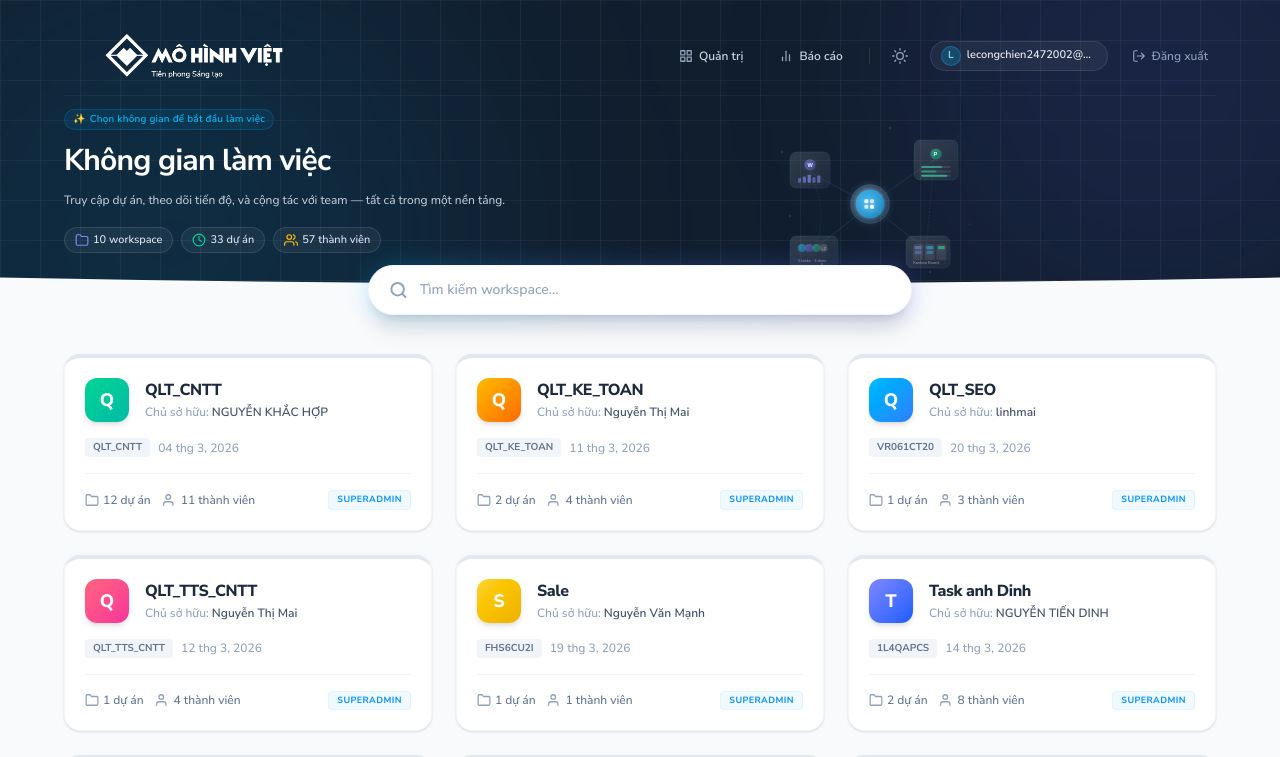
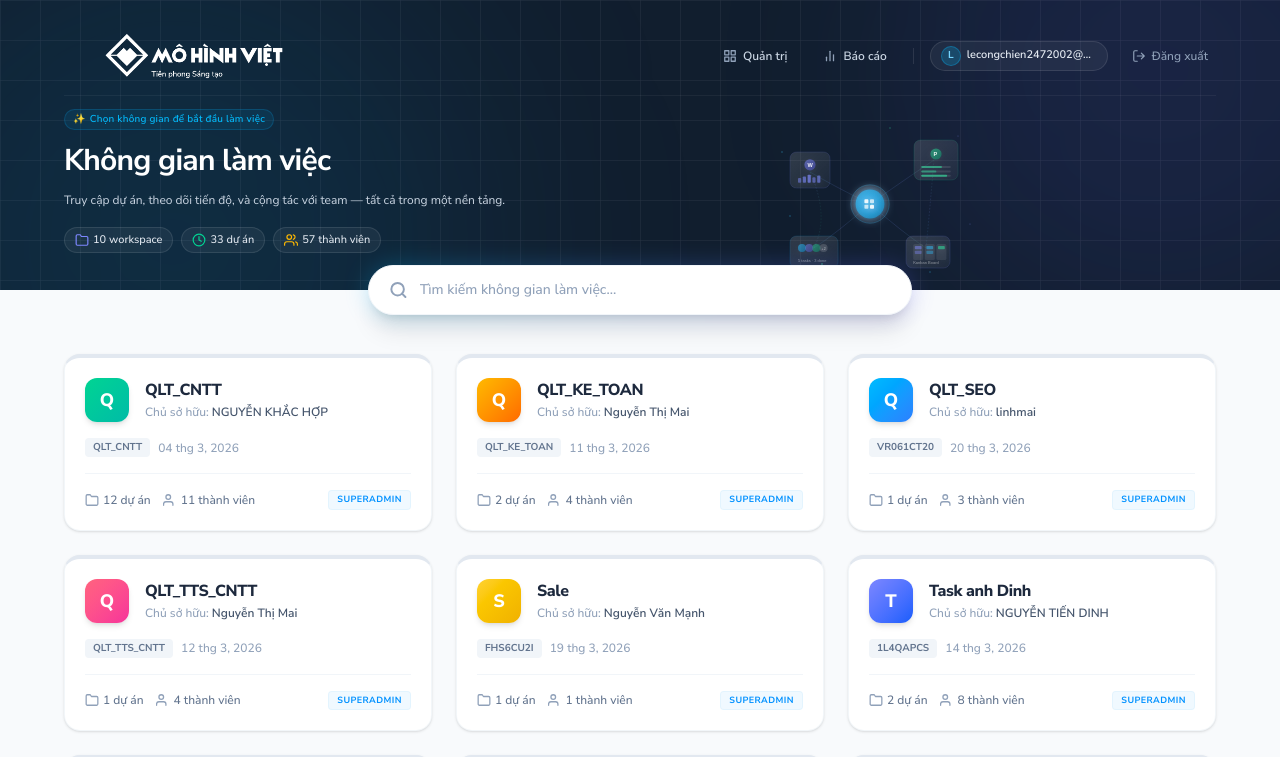
Before and after one commit to linh6666/Work-flow, a Next.js app: page /workspace-selection in a window 1280 px wide. Shown: the top 757 px of the page. Built offline with nearby package versions, Linux system fonts and the light colour scheme.

Commit message:
25/6/25 lan1

```diff
--- a/components/WorkspaceSelection/index.tsx
+++ b/components/WorkspaceSelection/index.tsx
@@ -187,7 +187,7 @@ export default function WorkspaceSelection() {
           <div className="flex items-center gap-2 cursor-pointer select-none">
             <Image
               src="/logo/logo1.png"
-              alt="WorkFlow Logo"
+              alt="Logo WorkFlow"
               width={560}
               height={140}
               className="h-[260px] w-auto object-contain -my-[90px]"
@@ -222,7 +222,7 @@ export default function WorkspaceSelection() {
             <div className="hidden md:block w-px h-4 bg-white/10" />
 
             {/* Dark/Light mode button */}
-            <button className="text-slate-400 hover:text-white transition-colors p-1.5 rounded-lg hover:bg-white/5">
+            {/* <button className="text-slate-400 hover:text-white transition-colors p-1.5 rounded-lg hover:bg-white/5">
               <svg className="w-4 h-4" viewBox="0 0 24 24" fill="none" stroke="currentColor" strokeWidth="2" strokeLinecap="round" strokeLinejoin="round">
                 <circle cx="12" cy="12" r="5" />
                 <line x1="12" y1="1" x2="12" y2="3" />
@@ -234,7 +234,7 @@ export default function WorkspaceSelection() {
                 <line x1="4.22" y1="19.78" x2="5.64" y2="18.36" />
                 <line x1="18.36" y1="5.64" x2="19.78" y2="4.22" />
               </svg>
-            </button>
+            </button> */}
 
             {/* User Account Button */}
             <div className="flex items-center gap-1.5 px-2.5 py-1 bg-white/5 border border-white/10 rounded-full hover:bg-white/10 transition-all cursor-pointer">
@@ -301,7 +301,7 @@ export default function WorkspaceSelection() {
           <div className="lg:col-span-5 flex justify-end items-center relative h-[150px] w-full hidden lg:block">
             <Image
               src="/logo/svgviewer.svg"
-              alt="Connected Workspaces"
+              alt="Kết nối các không gian làm việc"
               width={240}
               height={150}
               className="w-full max-w-[240px] object-contain select-none"
@@ -311,11 +311,11 @@ export default function WorkspaceSelection() {
         </div>
 
         {/* CẮT GÓC WAVE TRUYỀN THỐNG BẰNG SVG */}
-        <div className="absolute bottom-0 left-0 right-0 w-full overflow-hidden leading-[0] z-10 pointer-events-none select-none">
+        {/* <div className="absolute bottom-0 left-0 right-0 w-full overflow-hidden leading-[0] z-10 pointer-events-none select-none">
           <svg className="relative block w-full h-[25px]" viewBox="0 0 1200 120" preserveAspectRatio="none">
             <path d="M0,60 Q600,120 1200,60 L1200,120 L0,120 Z" className="fill-slate-50"></path>
           </svg>
-        </div>
+        </div> */}
 
         {/* TÌM KIẾM WORKSPACE FLOATING SEARCH BAR */}
         <div className="absolute bottom-0 left-1/2 -translate-x-1/2 translate-y-1/2 z-30 w-full max-w-xl px-4">
@@ -328,7 +328,7 @@ export default function WorkspaceSelection() {
               </svg>
               <input
                 type="text"
-                placeholder="Tìm kiếm workspace..."
+                placeholder="Tìm kiếm không gian làm việc..."
                 value={searchQuery}
                 onChange={(e) => setSearchQuery(e.target.value)}
                 className="w-full text-slate-800 placeholder-slate-400 text-sm font-medium focus:outline-none bg-transparent"
```
